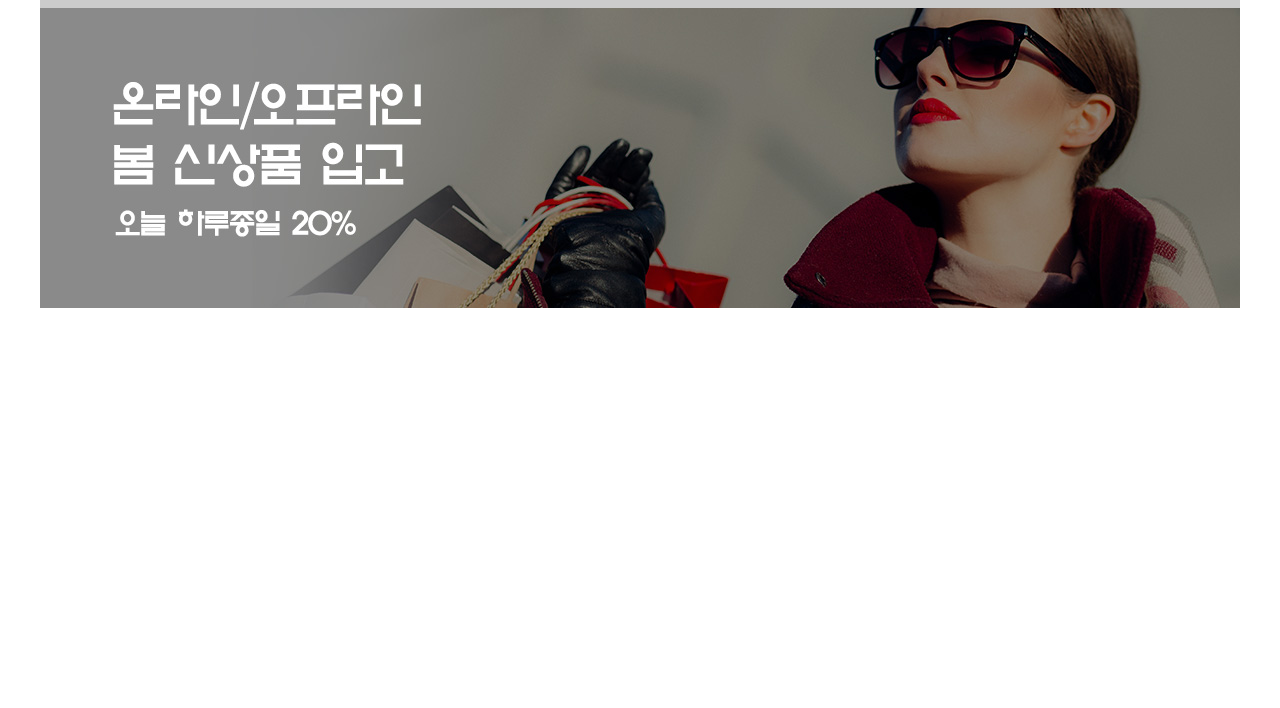
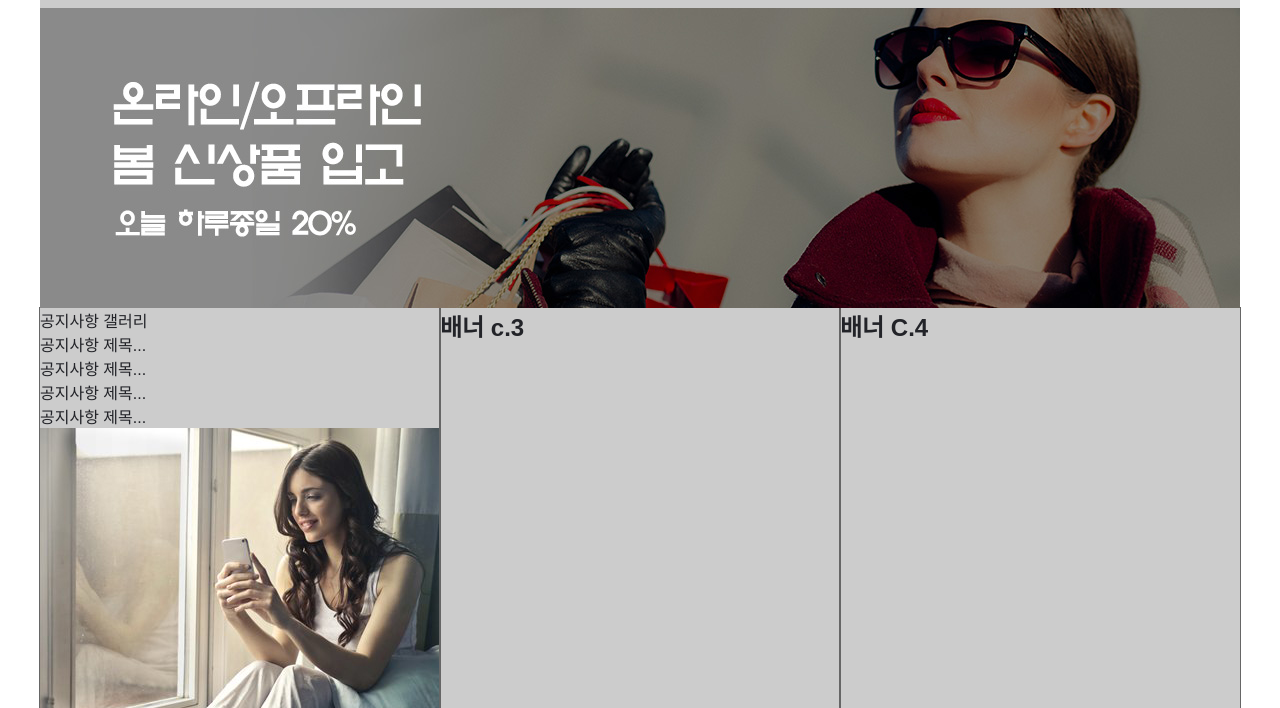
Before and after one commit to csslick/webpass-just-2207, a plain HTML site: page index.html in a window 1280 px wide. Shown: the part 92-800 px from the top of the page. Drawn offline with Linux system fonts and the light colour scheme.

Commit message:
Add files via upload

```diff
--- a/css/style.css
+++ b/css/style.css
@@ -109,3 +109,14 @@ header h1 {
   transform: translateY(calc(-300px * 0));
   transition: 0.5s;
 }
+
+
+/* 콘텐츠 영역 1 */
+#main {
+  display: flex;
+}
+
+#main .col {
+  outline: 1px solid #666;
+  width: 400px;
+}
--- a/index.html
+++ b/index.html
@@ -70,8 +70,35 @@
     </div><!-- slider -->
   </div><!-- main-visual -->
 
-  <section id="main">
-
+  <section id="main" class="container">
+    <!-- 텝 메뉴 영역 -->
+    <div class="col">
+      <div class="tab_buttons">
+        <a href="#notice">공지사항</a>
+        <a href="#gallery">갤러리</a>
+      </div>
+      <div class="tab_contents" id="notice">
+        <ul>
+          <li><a href="#">공지사항 제목...</a></li>
+          <li><a href="#">공지사항 제목...</a></li>
+          <li><a href="#">공지사항 제목...</a></li>
+          <li><a href="#">공지사항 제목...</a></li>
+        </ul>
+      </div>
+      <div class="tab_contents" id="gallery">
+        <a href="#"><img src="images/c1-img1.jpg" alt="1"></a>
+        <a href="#"><img src="images/c1-img1.jpg" alt="1"></a>
+        <a href="#"><img src="images/c1-img1.jpg" alt="1"></a>
+      </div>
+    </div>
+    <!-- 배너c.3 -->
+    <div class="col">
+      <h2>배너 c.3</h2>
+    </div>
+    <!-- 바로가기 배너 c.4 -->
+    <div class="col">
+      <h2>배너 C.4</h2>
+    </div>
   </section>
 
   <footer>
--- a/script/main.js
+++ b/script/main.js
@@ -21,9 +21,9 @@ $(function(){
   // slider
   let num = 0;  // 이미지 번호(전역변수)
 
-  function changeSlider(img_num) {
+  function changeSlider(a) {
     // 공식 = 높이값(세로기준) * 이미지 번호
-    let img_height = 300 * img_num;
+    let img_height = 300 * a;
 
     $('.slider .sliders').css({
       transform: `translateY(${-img_height}px)`
@@ -33,6 +33,7 @@ $(function(){
   // 자동재생
   setInterval(function(){
     num++;
+    // 마지막 번호이면 처음으로
     if(num > 2) { num = 0; }
     changeSlider(num);
   }, 3000);
```
Also changed, not shown: images/c1-img1.jpg (added).
